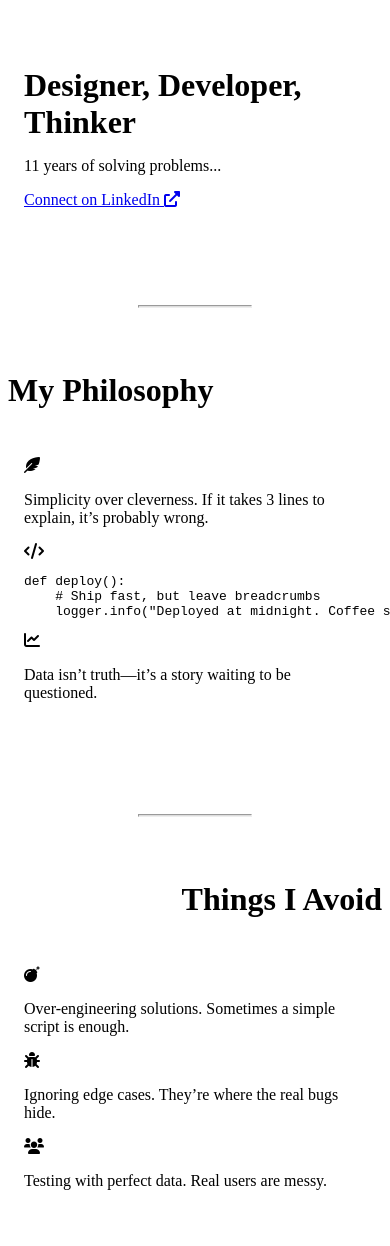
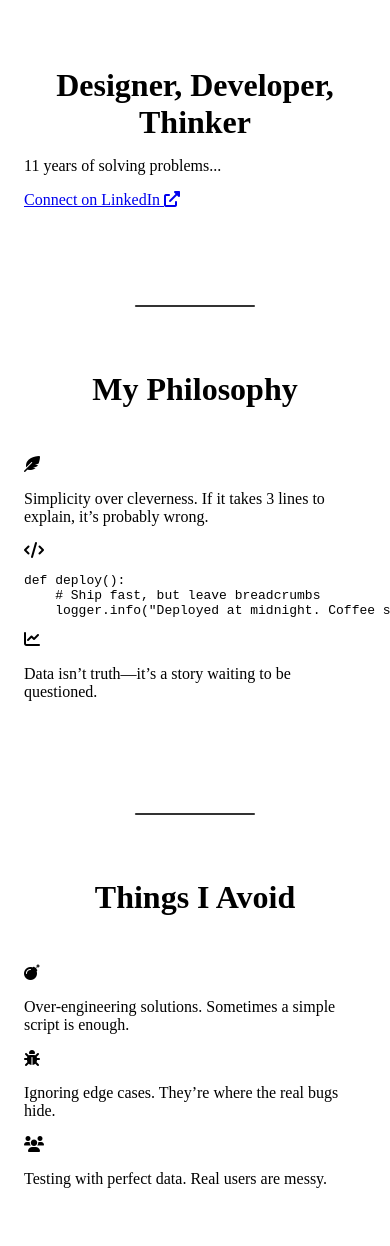
Before and after one commit to abhilashini/abhilashini.github.io, a Jekyll site: the page built from index.md, in a window 390 px wide. Built offline with Jekyll 4.4.1, drawn with Linux system fonts in a browser that asks for light colours.

Commit message:
CSS corrections

```diff
--- a/assets/css/style.css
+++ b/assets/css/style.css
@@ -10,19 +10,23 @@
 .section-title {
   font-size: 2rem;
   margin-bottom: 1rem;
+  position: relative;
 }
 
 .section-title--left {
   text-align: left;
+  margin-left: -120px; /* Bring closer to the column */
 }
 
 .section-title--right {
   text-align: right;
+  margin-right: -120px; /* Bring closer to the column */
 }
 
 /* Doodles */
 .doodle {
-    width: 120px;
+  width: 15rem;
+  transform: scaleX(-1);
   position: absolute;
   top: 1rem;
 }
@@ -35,12 +39,37 @@
   left: -140px;
 }
 
-  /* Section divider */
+/* Hand-drawn divider */
 .section-divider {
-    height: 1px;
-    background: #ddd;
+  width: 60%;
+  height: 2px;
+  background: transparent;
+  border: 0;
   margin: 4rem auto;
-    width: 50%;
+  position: relative;
+}
+
+.section-divider::after {
+  content: '';
+  position: absolute;
+  top: 0;
+  left: 0;
+  width: 100%;
+  height: 2px;
+  background: #333;
+  border-radius: 2px;
+  transform: scaleX(0.8);
+  transform-origin: center;
+  animation: draw 0.5s ease-in-out forwards;
+}
+
+@keyframes draw {
+  from {
+    transform: scaleX(0);
+  }
+  to {
+    transform: scaleX(0.8);
+  }
 }
 
 /* Mobile adaptation */
@@ -49,7 +78,14 @@
     display: none;
   }
 
+  .section-title--left,
+  .section-title--right {
+    margin-left: 0;
+    margin-right: 0;
+    text-align: center;
+  }
+
   .section-divider {
-      width: 30%;
+    width: 40%;
   }
 }
```
Lines whose indentation alone changed are shown as unchanged.
